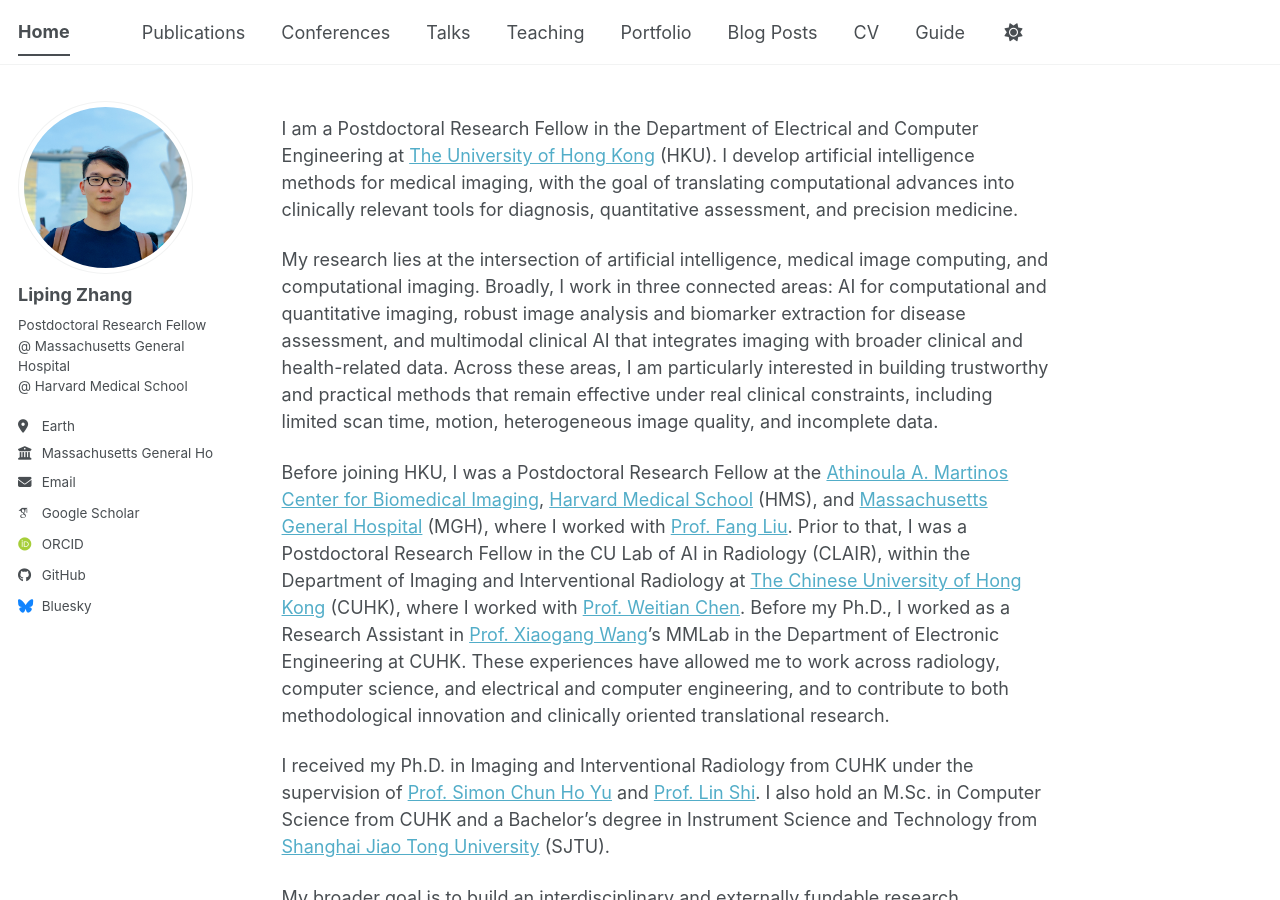
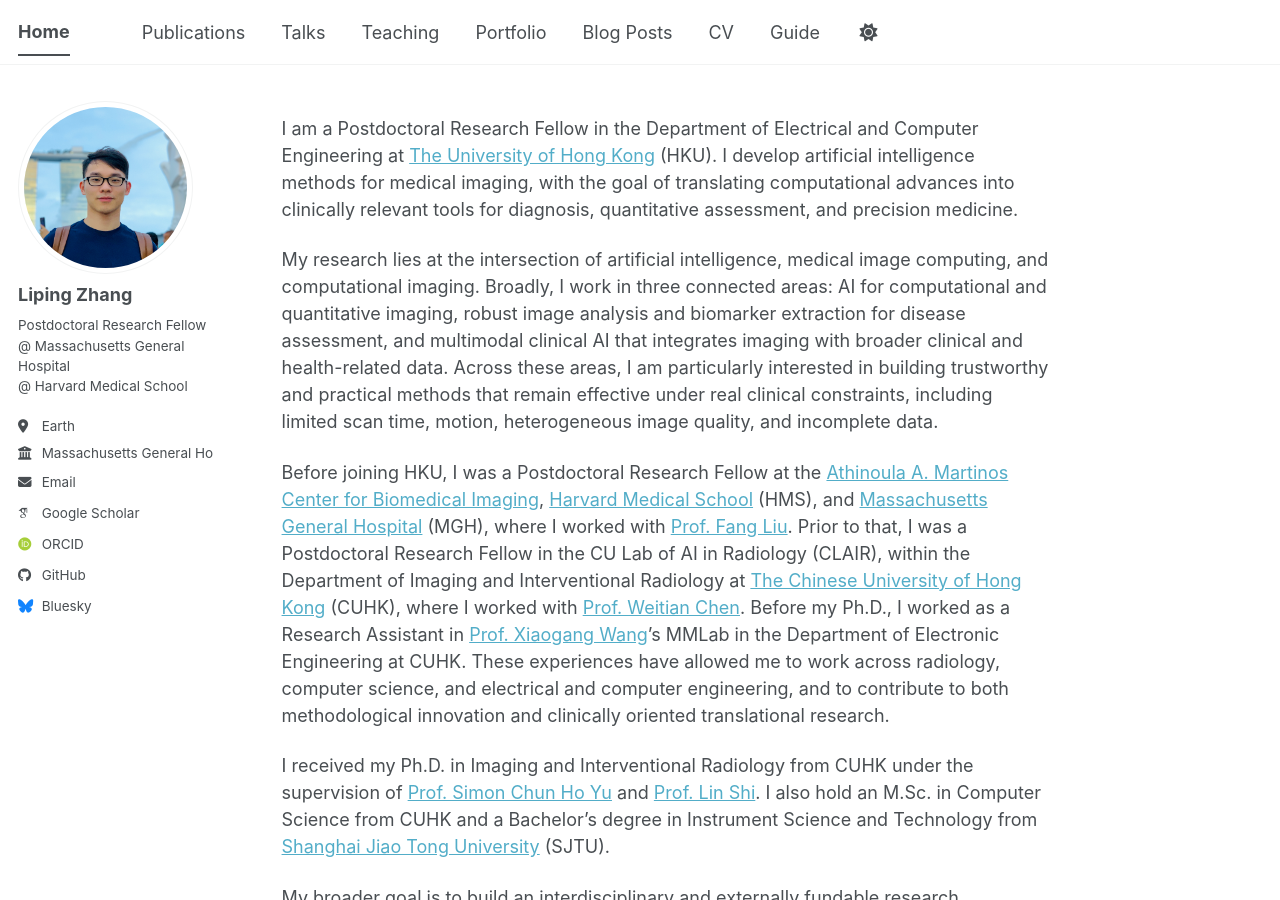
Before and after one commit to lpzhang/lpzhang-github.io, a Jekyll site: the page built from _pages/about.md, in a window 1280 px wide and 900 px high. Built offline with Jekyll 4.4.1, drawn with Linux system fonts in a browser that asks for light colours; some web fonts are replaced; a script bundle is joined from its source files by our own code; library files that are not in the unit come from our copies.

Commit message:
Remove 'Conferences' from navigation menu
Removed 'Conferences' entry from navigation.

```diff
--- a/_data/navigation.yml
+++ b/_data/navigation.yml
@@ -10,9 +10,6 @@
 main:
   - title: "Publications"
     url: /publications/
-
-  - title: "Conferences"
-    url: /conferences/
 
   - title: "Talks"
     url: /talks/
```
